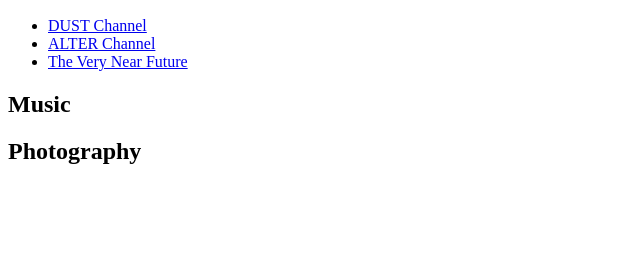
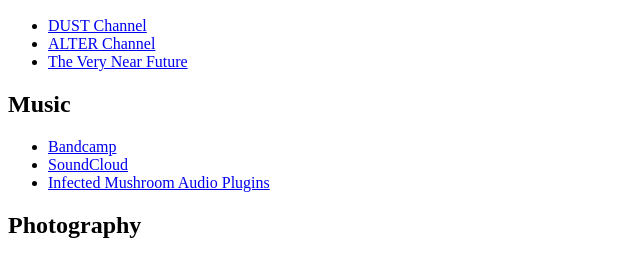
Before and after one commit to cis133da-2022-fall-2/art-resources-demo, a plain HTML site: page index.html in a window 1280 px wide. Shown: the part 110-386 px from the top of the page, without its empty margins (0-640 px from the left). Drawn offline with Linux system fonts and the light colour scheme.

Commit message:
Add music links

```diff
--- a/index.html
+++ b/index.html
@@ -16,6 +16,11 @@
       <li><a href="https://vimeo.com/236746650">The Very Near Future</a></li>
     </ul>
     <h2>Music</h2>
+    <ul>
+      <li><a href="https://bandcamp.com/">Bandcamp</a></li>
+      <li><a href="https://soundcloud.com/">SoundCloud</a></li>
+      <li><a href="https://polyversemusic.com/products/infected-mushroom-bundle/">Infected Mushroom Audio Plugins</a></li>
+    </ul>
     <h2>Photography</h2>
   </body>
 </html>
```
